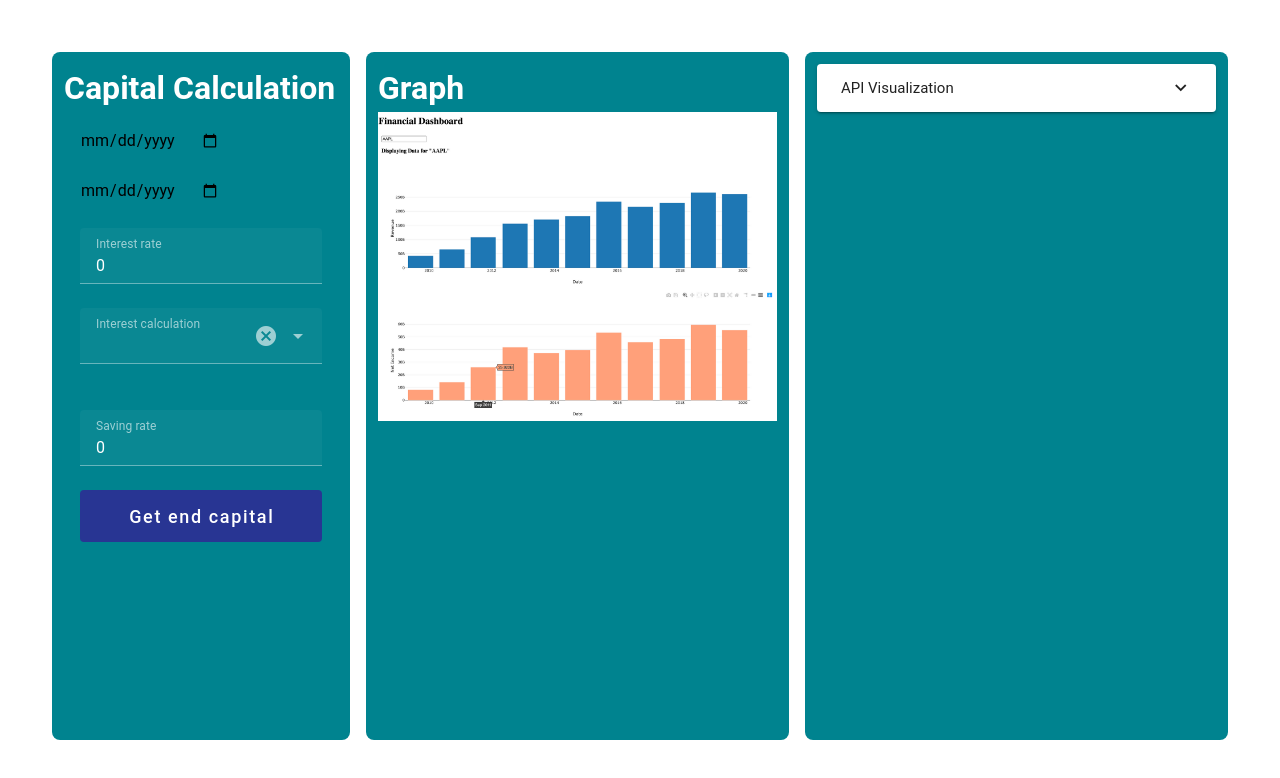
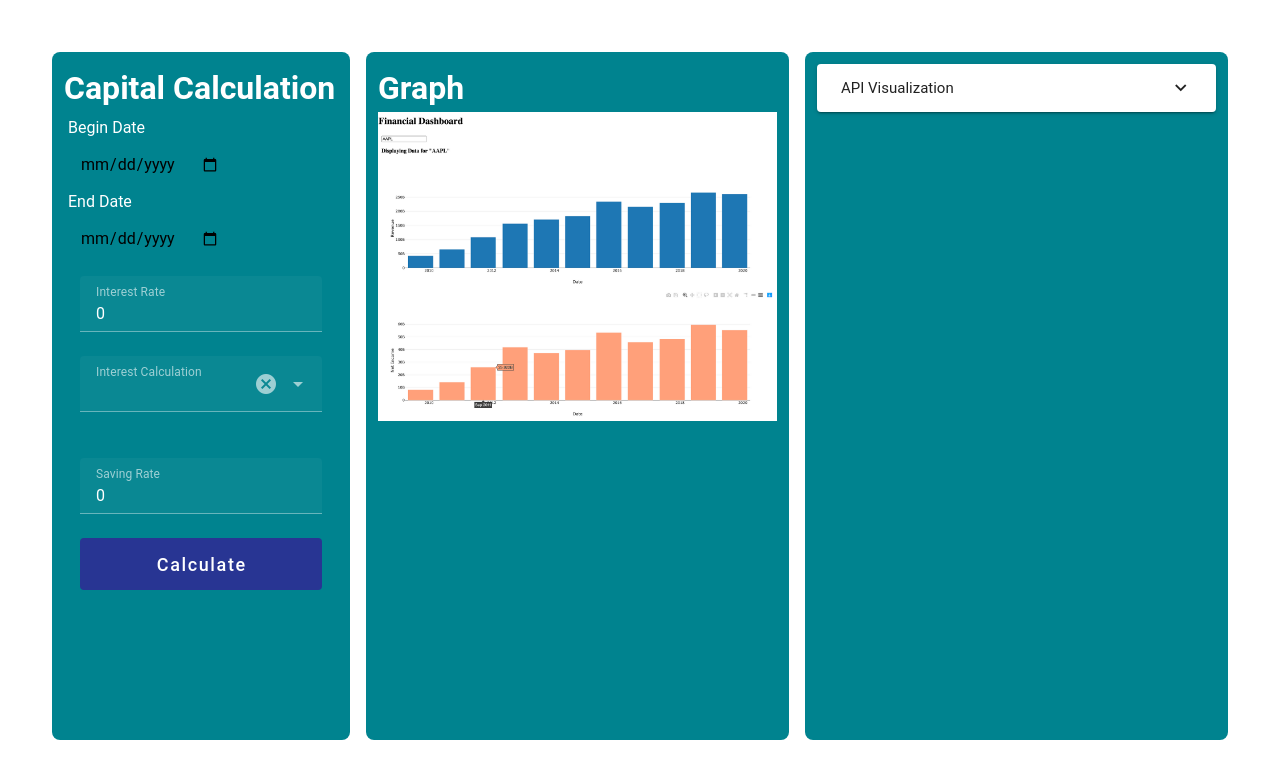
Before and after one commit to brythnl/CCINFO, a Nuxt app: page /capital in a window 1280 px wide. Shown: the top 778 px of the page. Built offline with nearby package versions, Linux system fonts and the light colour scheme.

Commit message:
style: change labels

```diff
--- a/components/CapitalForm.vue
+++ b/components/CapitalForm.vue
@@ -45,18 +45,26 @@ async function fetchCapitalData() {
   <v-form>
     <v-container>
       <v-row>
+        <label for="capital-begin-date">Begin Date</label>
+      </v-row>
+      <v-row>
         <v-col>
           <input
+            id="capital-begin-date"
+            v-model="capitalInput.beginDate"
             type="date"
-            v-model="capitalInput.beginDate"
           />
         </v-col>
       </v-row>
       <v-row>
+        <label for="capital-end-date">End Date</label>
+      </v-row>
+      <v-row>
         <v-col>
           <input
+            id="capital-end-date"
+            v-model="capitalInput.endDate"
             type="date"
-            v-model="capitalInput.endDate"
           />
         </v-col>
       </v-row>
@@ -64,7 +72,7 @@ async function fetchCapitalData() {
         <v-col>
           <v-text-field
             v-model="capitalInput.interestRate"
-            label="Interest rate"
+            label="Interest Rate"
             required
             hide-details
             type="number"
@@ -73,20 +81,20 @@ async function fetchCapitalData() {
         </v-col>
       </v-row>
       <v-row>
-        <v-col >
+        <v-col>
           <v-select
             v-model="capitalInput.interestCalculation"
             clearable
-            label="Interest calculation"
+            label="Interest Calculation"
             :items="['YEARLY', 'MONTHLY', 'DAILY']"
           ></v-select>
         </v-col>
       </v-row>
       <v-row>
-        <v-col >
+        <v-col>
           <v-text-field
             v-model="capitalInput.savingRate"
-            label="Saving rate"
+            label="Saving Rate"
             required
             hide-details
             type="number"
@@ -95,18 +103,16 @@ async function fetchCapitalData() {
         </v-col>
       </v-row>
       <v-row>
-        <v-col >
+        <v-col>
           <v-btn
-            :disabled="loading"
-            :loading="loading"
             block
             class="text-none mb-4"
             color="indigo-darken-3"
             size="x-large"
             variant="flat"
-            @click="getEndCapital"
+            @click="fetchCapitalData"
           >
-            Get end capital
+            Calculate
           </v-btn>
         </v-col>
       </v-row>
```
